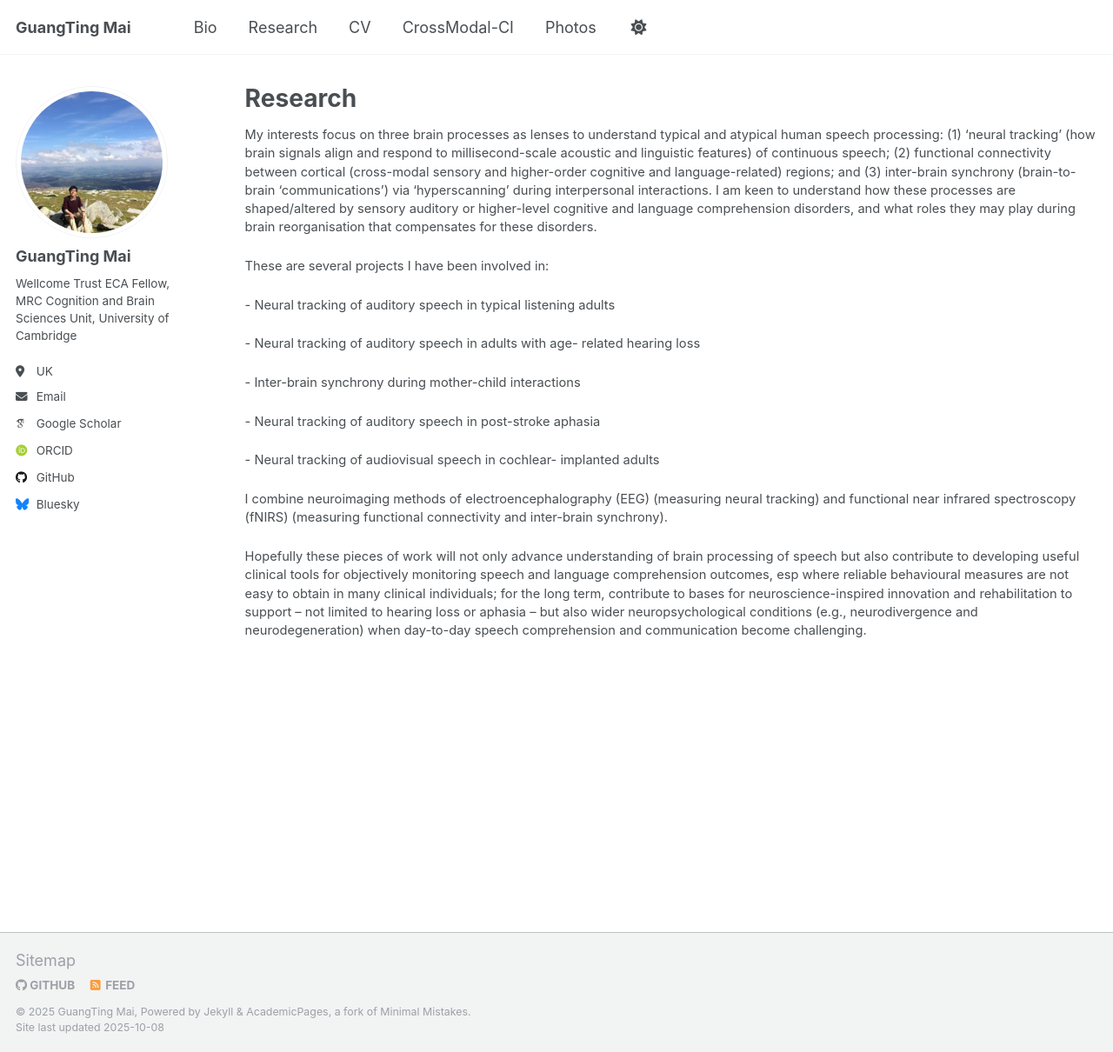
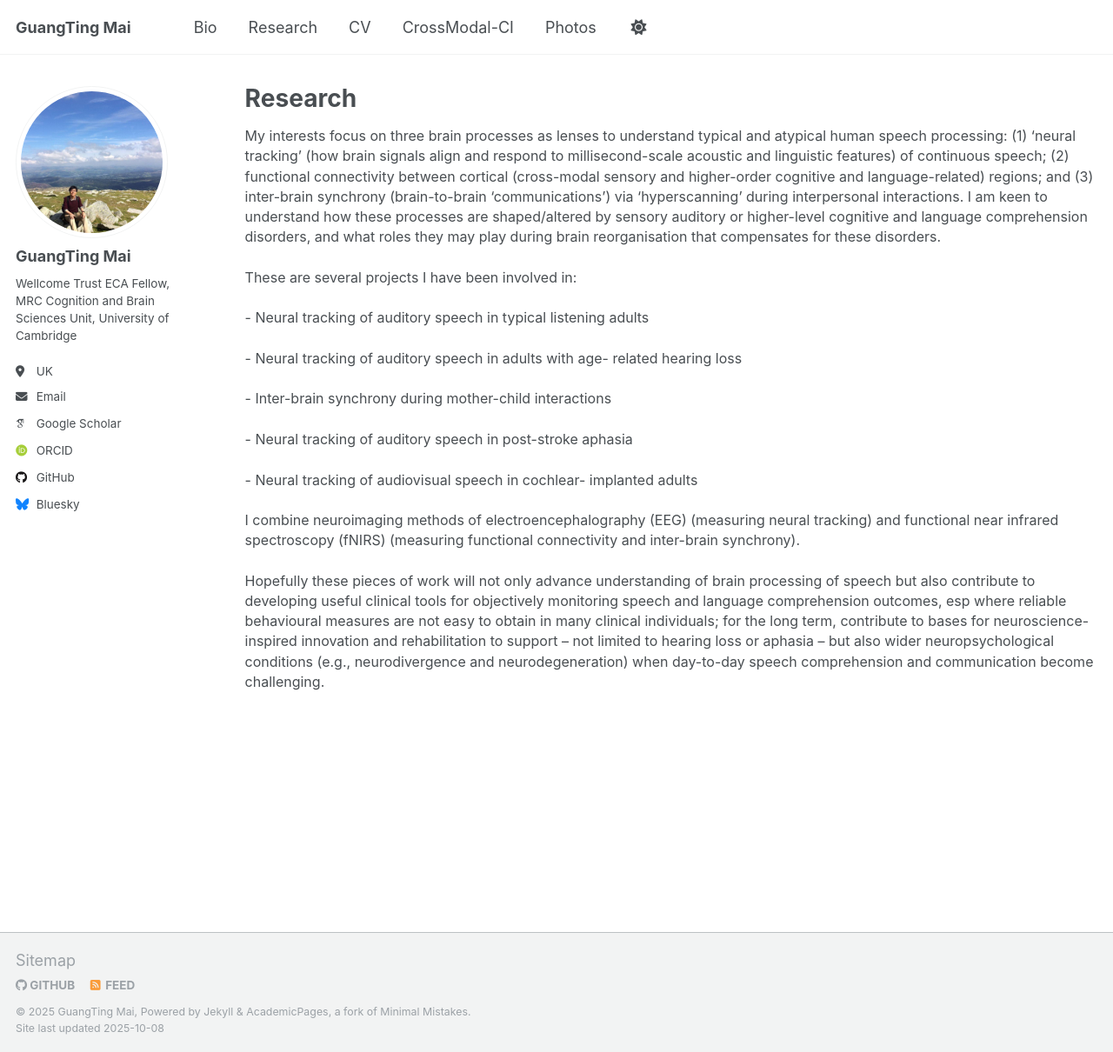
Before and after one commit to guangtingmai/guangtingmai.github.io, a Jekyll site: the page built from _pages/research.html, in a window 1280 px wide and 1210 px high. Shown: the whole window at 87% size. Built offline with Jekyll 4.4.1, drawn with Linux system fonts in a browser that asks for light colours; some web fonts are replaced.

Commit message:
Update research.html

```diff
--- a/_pages/research.html
+++ b/_pages/research.html
@@ -4,28 +4,28 @@
 permalink: /research/
 author_profile: true
 ---
-<p><span style="font-size: 11pt;line-height: 1.45;display: block;margin-bottom: 0.12vh">My interests focus on three brain processes as lenses to
+<p><span style="font-size: 12pt;line-height: 1.45;display: block;margin-bottom: 0.12vh">My interests focus on three brain processes as lenses to
   understand typical and atypical human speech processing: (1) ‘neural tracking’ (how brain signals align and respond to millisecond-scale acoustic
   and linguistic features) of continuous speech; (2) functional connectivity between cortical (cross-modal sensory and higher-order cognitive and
   language-related) regions; and (3) inter-brain synchrony (brain-to-brain ‘communications’) via ‘hyperscanning’ during interpersonal interactions.
   I am keen to understand how these processes are shaped/altered by sensory auditory or higher-level cognitive and language comprehension disorders,
   and what roles they may play during brain reorganisation that compensates for these disorders.</span></p>
-<p><span style="font-size: 11pt;line-height: 1.45;display: block;margin-bottom: 0.12vh">These are several projects I have been involved in:</span></p>
-<p><span style="font-size: 11pt;line-height: 1.45;display: block;margin-bottom: 0.12vh">-	Neural tracking of auditory speech in typical listening
+<p><span style="font-size: 12pt;line-height: 1.45;display: block;margin-bottom: 0.12vh">These are several projects I have been involved in:</span></p>
+<p><span style="font-size: 12pt;line-height: 1.45;display: block;margin-bottom: 0.12vh">-	Neural tracking of auditory speech in typical listening
   adults</span></p>
-<p><span style="font-size: 11pt;line-height: 1.45;display: block;margin-bottom: 0.12vh">-	Neural tracking of auditory speech in adults with age-
+<p><span style="font-size: 12pt;line-height: 1.45;display: block;margin-bottom: 0.12vh">-	Neural tracking of auditory speech in adults with age-
   related hearing loss</span></p>
-<p><span style="font-size: 11pt;line-height: 1.45;display: block;margin-bottom: 0.12vh">-	Inter-brain synchrony during mother-child interactions
+<p><span style="font-size: 12pt;line-height: 1.45;display: block;margin-bottom: 0.12vh">-	Inter-brain synchrony during mother-child interactions
 </span></p>
-<p><span style="font-size: 11pt;line-height: 1.45;display: block;margin-bottom: 0.12vh">-	Neural tracking of auditory speech in post-stroke aphasia
+<p><span style="font-size: 12pt;line-height: 1.45;display: block;margin-bottom: 0.12vh">-	Neural tracking of auditory speech in post-stroke aphasia
 </span></p>
-<p><span style="font-size: 11pt;line-height: 1.45;display: block;margin-bottom: 0.12vh">-	Neural tracking of audiovisual speech in cochlear-
+<p><span style="font-size: 12pt;line-height: 1.45;display: block;margin-bottom: 0.12vh">-	Neural tracking of audiovisual speech in cochlear-
   implanted
   adults</span></p>
-<p><span style="font-size: 11pt;line-height: 1.45;display: block;margin-bottom: 0.12vh">I combine neuroimaging methods of electroencephalography
+<p><span style="font-size: 12pt;line-height: 1.45;display: block;margin-bottom: 0.12vh">I combine neuroimaging methods of electroencephalography
   (EEG) (measuring neural tracking) and functional near infrared spectroscopy (fNIRS) (measuring functional connectivity and inter-brain synchrony).
 </span></p>
-<p><span style="font-size: 11pt;line-height: 1.45;display: block;margin-bottom: 0.12vh">Hopefully these pieces of work will not only advance
+<p><span style="font-size: 12pt;line-height: 1.45;display: block;margin-bottom: 0.12vh">Hopefully these pieces of work will not only advance
   understanding of brain processing of speech but also contribute to developing useful clinical tools for objectively monitoring speech and language
   comprehension outcomes, esp where reliable behavioural measures are not easy to obtain in many clinical individuals; for the long term, contribute
   to bases for neuroscience-inspired innovation and rehabilitation to support – not limited to hearing loss or aphasia – but also wider
```
